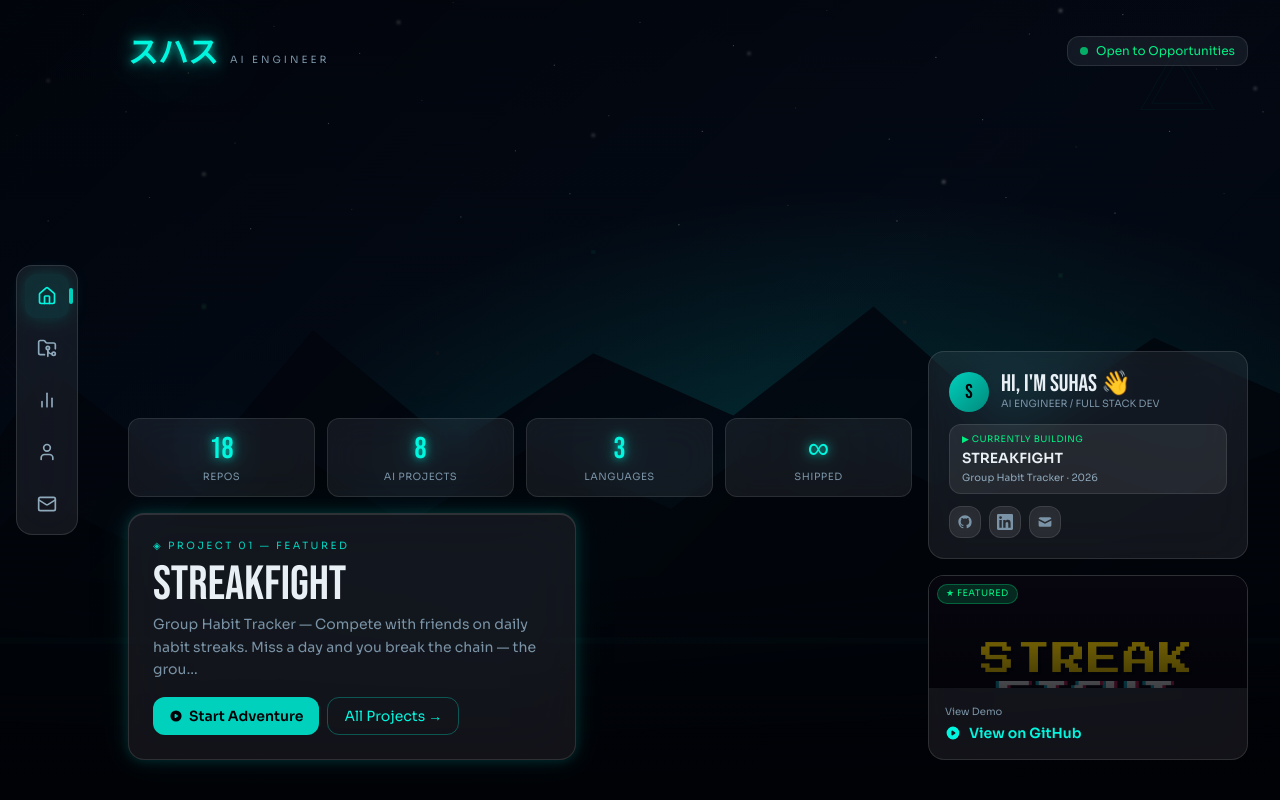
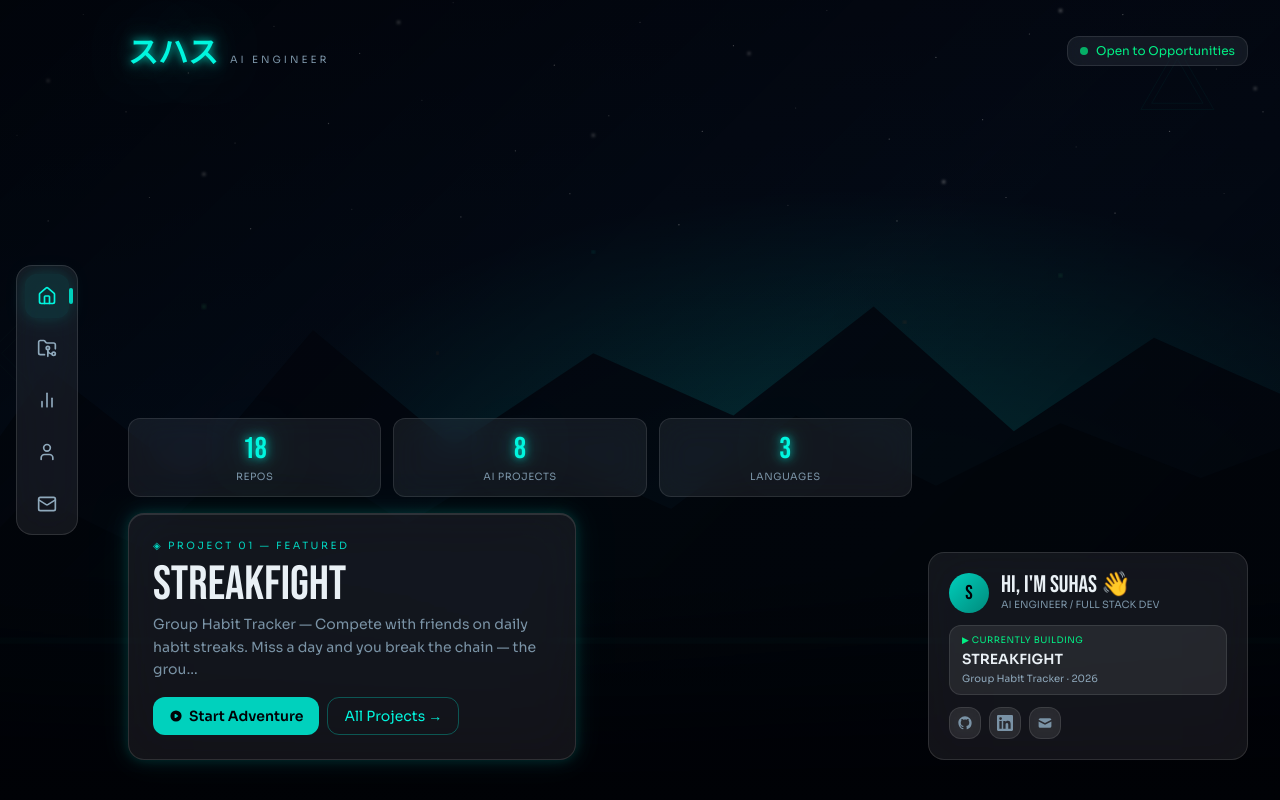
Before and after one commit to Suhas-123-cell/portfolio, a React (Vite) app: page / in a window 1280 px wide. Built offline with nearby package versions, Linux system fonts and the light colour scheme.

Commit message:
Clean up Home page: drop Shipped stat and redundant featured thumbnail
Remove the ambiguous '∞ Shipped' stat and the duplicate StreakFight
thumbnail card from the right sidebar — the featured card on the left
already covers it. Right column now shows only the profile card.

```diff
--- a/src/pages/Home.tsx
+++ b/src/pages/Home.tsx
@@ -14,7 +14,6 @@ const STATS = [
   { label: 'Repos',       value: '18' },
   { label: 'AI Projects', value: '8'  },
   { label: 'Languages',   value: '3'  },
-  { label: 'Shipped',     value: '∞'  },
 ]
 
 const SOCIAL = [
@@ -251,44 +250,6 @@ export default function Home() {
                 </GlassPanel>
               </motion.div>
 
-              {/* Demo card */}
-              <motion.div
-                initial={{ opacity: 0, x: 28 }} animate={{ opacity: 1, x: 0 }}
-                transition={{ duration: 0.6, delay: 0.38 }}
-              >
-                <GlassPanel className="overflow-hidden project-card"
-                  style={{ border: '1px solid oklch(100% 0 0 / 0.12)' }}>
-                  <div className="relative h-28 overflow-hidden" style={{ background: 'oklch(12% 0.02 240)' }}>
-                    <img src={featured.image} alt={`${featured.title} preview`}
-                      className="w-full h-full object-cover opacity-70" loading="lazy" />
-                    <div className="absolute inset-0"
-                      style={{ background: 'linear-gradient(to top, oklch(8% 0.025 240 / 0.65), transparent)' }} />
-                    <span className="absolute top-2 left-2 text-[9px] font-sora tracking-wider uppercase px-2 py-0.5 rounded-full"
-                      style={{
-                        background: 'oklch(83% 0.22 155 / 0.15)',
-                        color: 'oklch(83% 0.22 155)',
-                        border: '1px solid oklch(83% 0.22 155 / 0.3)',
-                      }}>
-                      ★ Featured
-                    </span>
-                  </div>
-                  <div className="p-4">
-                    <div className="text-[10px] font-sora mb-1" style={{ color: 'oklch(65% 0.04 240)' }}>
-                      View Demo
-                    </div>
-                    <Link to={featured.demo ?? `/projects/${featured.slug}`}
-                      {...(featured.demo ? { target: '_blank', rel: 'noopener noreferrer' } : {})}
-                      className="flex items-center gap-2 text-sm font-sora font-semibold
-                                 focus-visible:outline focus-visible:outline-2 focus-visible:outline-offset-2 rounded"
-                      style={{ color: 'oklch(85% 0.20 185)', outlineColor: 'oklch(75% 0.18 185)' }}>
-                      <svg viewBox="0 0 20 20" fill="currentColor" className="w-4 h-4" aria-hidden="true">
-                        <path fillRule="evenodd" d="M10 18a8 8 0 100-16 8 8 0 000 16zM9.555 7.168A1 1 0 008 8v4a1 1 0 001.555.832l3-2a1 1 0 000-1.664l-3-2z" clipRule="evenodd"/>
-                      </svg>
-                      {featured.demo ? 'Open Live Demo' : 'View on GitHub'}
-                    </Link>
-                  </div>
-                </GlassPanel>
-              </motion.div>
             </div>
           </div>
         </div>
```
